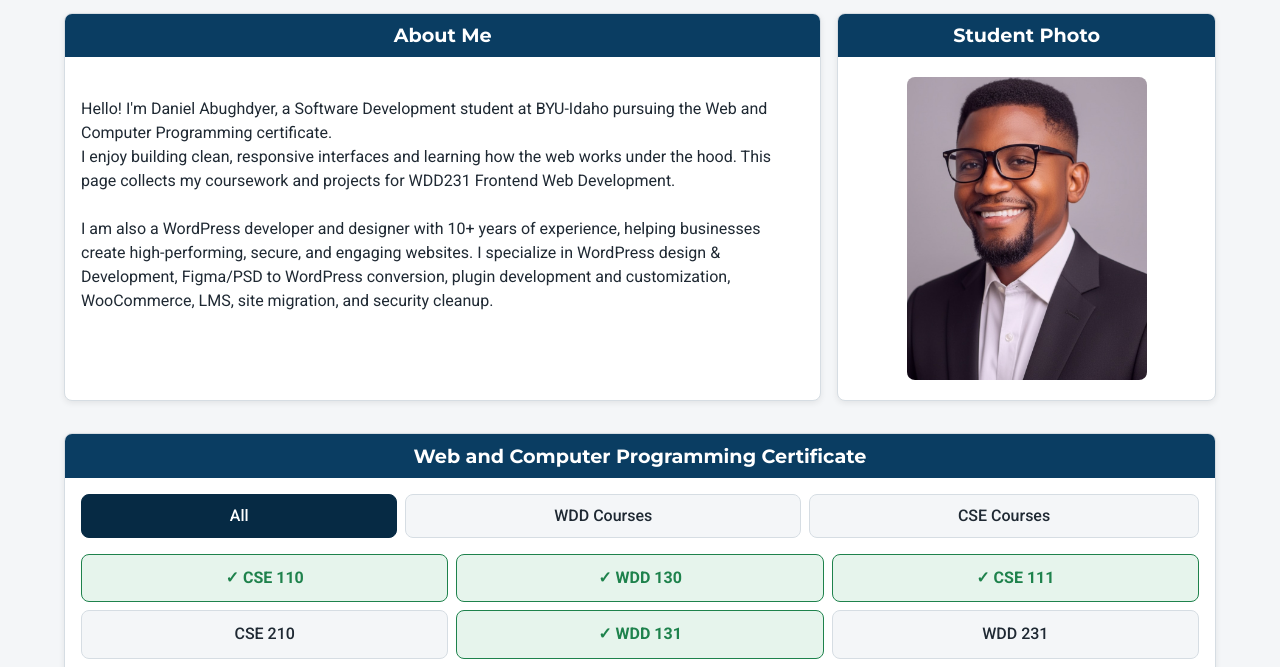
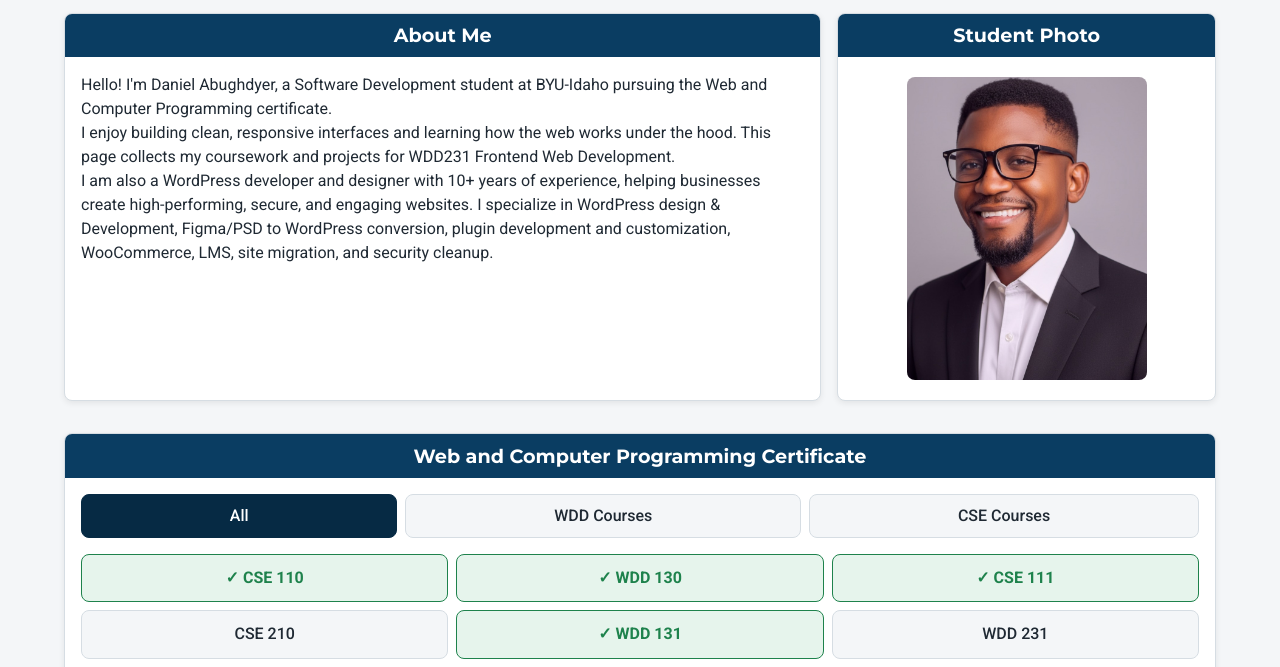
Before and after one commit to Danitex24/wdd231, a plain HTML site: page index.html in a window 1280 px wide. Shown: the part 133-800 px from the top of the page. Drawn offline with Linux system fonts and the light colour scheme.

Commit message:
add paragraph

```diff
--- a/index.html
+++ b/index.html
@@ -52,15 +52,15 @@
       <section class="card about-card" aria-labelledby="about-heading">
         <h2 id="about-heading">About Me</h2>
         <div class="card-body">
-          <br>
+          <p>
             Hello! I'm Daniel Abughdyer, a Software Development student at BYU-Idaho
-            pursuing the Web and Computer Programming certificate. </br> I enjoy building
+            pursuing the Web and Computer Programming certificate.
+          </p>
+            <p> I enjoy building
             clean, responsive interfaces and learning how the web works under the hood.
             This page collects my coursework and projects for WDD231  Frontend Web
             Development.
-
           </p>
-            </br>
             <p>
             I am also a WordPress developer and designer with 10+ years of experience,
             helping businesses create high-performing, secure, and engaging websites.
```
